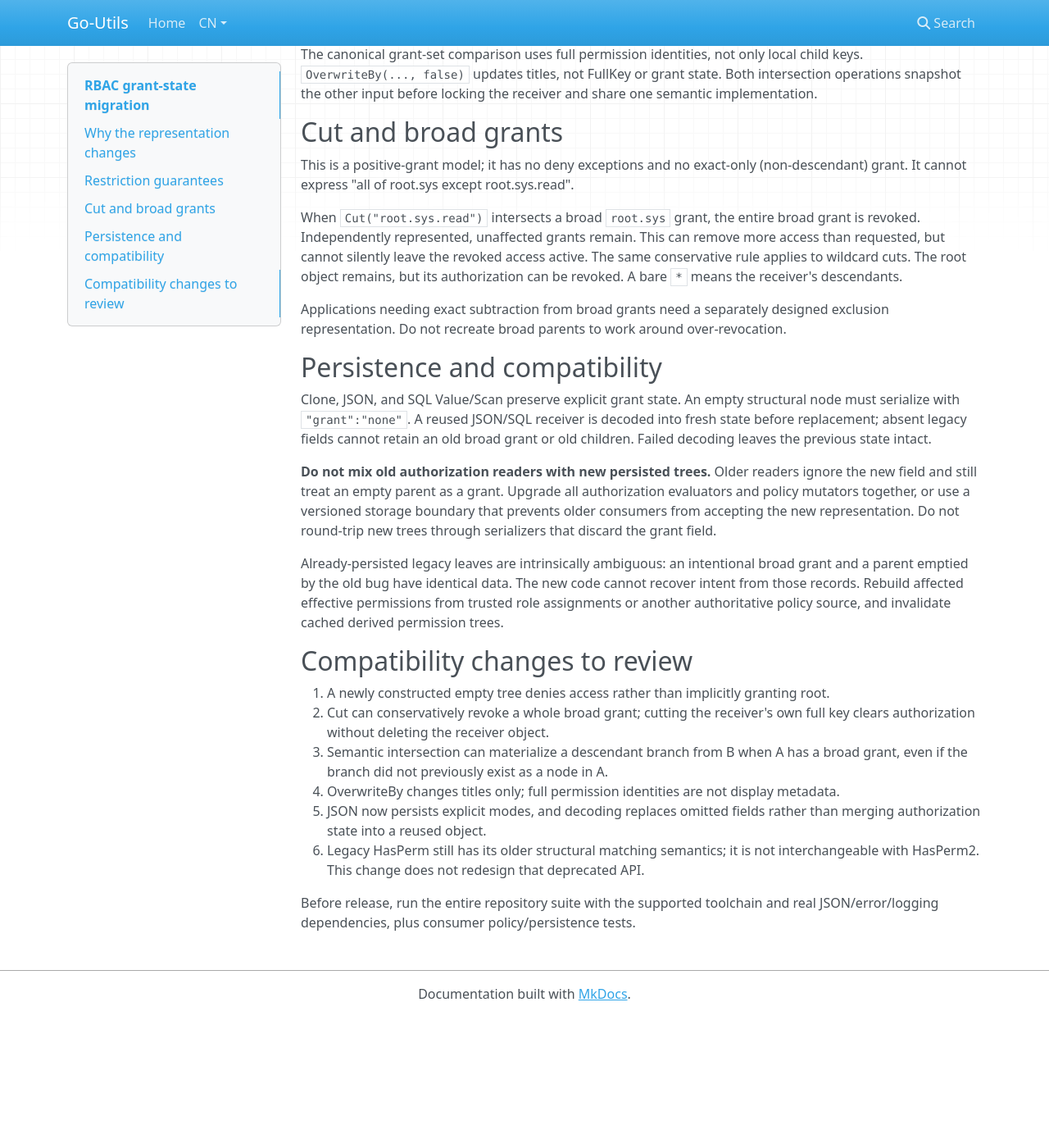
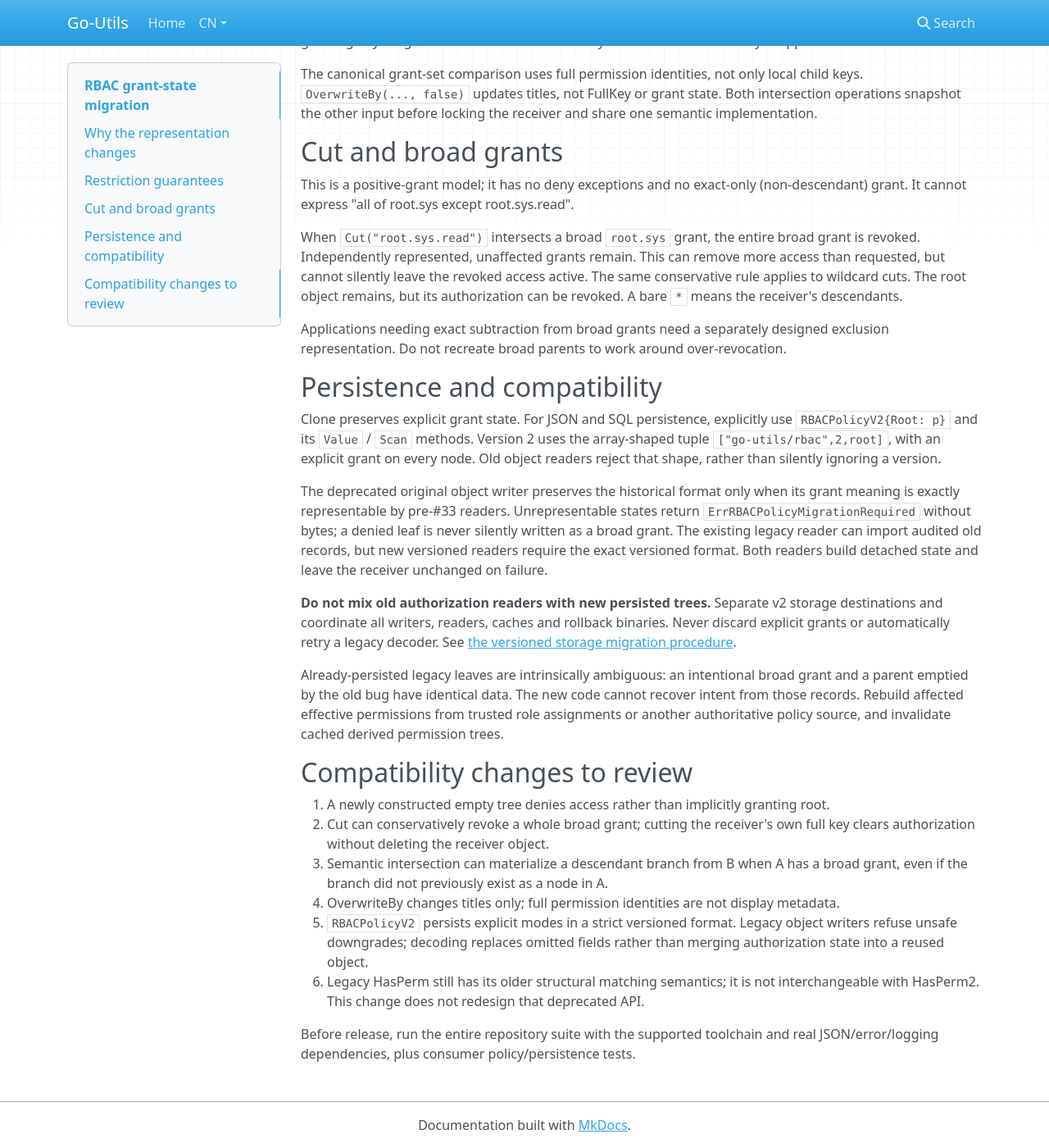
Before and after one commit to Laisky/go-utils, an MkDocs documentation site: the page built from docs/rbac-grant-migration.md, in a window 1280 px wide and 1400 px high, scrolled down 951 px. Shown: the whole window at 82% size. Built offline with MkDocs 1.6.1, drawn with Linux system fonts in a browser that asks for light colours; nearby versions of some CDN libraries; before the commit the page ends 2191 px from its top, so only the background shows below that; some of the changed text lies outside the part shown.

Commit message:
test: retain security controls and complete compatibility documentation

```diff
--- a/docs/rbac-grant-migration.md
+++ b/docs/rbac-grant-migration.md
@@ -6,7 +6,8 @@ A structural node and a grant are different authorization states. Removing the
 last child of a structural node must not turn that node into a grant covering
 all its descendants.
 
-`RBACPermissionElem.Grant` persists that distinction:
+`RBACPermissionElem.Grant` represents that distinction in memory; `RBACPolicyV2`
+preserves it in versioned storage:
 
 | Value | Meaning |
 | --- | --- |
@@ -64,16 +65,22 @@ over-revocation.
 
 ## Persistence and compatibility
 
-Clone, JSON, and SQL Value/Scan preserve explicit grant state. An empty structural
-node must serialize with `"grant":"none"`. A reused JSON/SQL receiver is decoded
-into fresh state before replacement; absent legacy fields cannot retain an old
-broad grant or old children. Failed decoding leaves the previous state intact.
+Clone preserves explicit grant state. For JSON and SQL persistence, explicitly
+use `RBACPolicyV2{Root: p}` and its `Value` / `Scan` methods. Version 2 uses the
+array-shaped tuple `["go-utils/rbac",2,root]`, with an explicit grant on every node.
+Old object readers reject that shape, rather than silently ignoring a version.
 
-**Do not mix old authorization readers with new persisted trees.** Older readers
-ignore the new field and still treat an empty parent as a grant. Upgrade all
-authorization evaluators and policy mutators together, or use a versioned storage
-boundary that prevents older consumers from accepting the new representation.
-Do not round-trip new trees through serializers that discard the grant field.
+The deprecated original object writer preserves the historical format only when
+its grant meaning is exactly representable by pre-#33 readers. Unrepresentable
+states return `ErrRBACPolicyMigrationRequired` without bytes; a denied leaf is
+never silently written as a broad grant. The existing legacy reader can import
+audited old records, but new versioned readers require the exact versioned format.
+Both readers build detached state and leave the receiver unchanged on failure.
+
+**Do not mix old authorization readers with new persisted trees.** Separate v2
+storage destinations and coordinate all writers, readers, caches and rollback
+binaries. Never discard explicit grants or automatically retry a legacy decoder.
+See [the versioned storage migration procedure](security/rbac-policy-storage.md).
 
 Already-persisted legacy leaves are intrinsically ambiguous: an intentional broad
 grant and a parent emptied by the old bug have identical data. The new code cannot
@@ -89,8 +96,9 @@ cached derived permission trees.
 3. Semantic intersection can materialize a descendant branch from B when A has
    a broad grant, even if the branch did not previously exist as a node in A.
 4. OverwriteBy changes titles only; full permission identities are not display metadata.
-5. JSON now persists explicit modes, and decoding replaces omitted fields rather
-   than merging authorization state into a reused object.
+5. `RBACPolicyV2` persists explicit modes in a strict versioned format. Legacy
+   object writers refuse unsafe downgrades; decoding replaces omitted fields
+   rather than merging authorization state into a reused object.
 6. Legacy HasPerm still has its older structural matching semantics; it is not
    interchangeable with HasPerm2. This change does not redesign that deprecated API.
 
```
Also changed, not shown: 1 other file.
